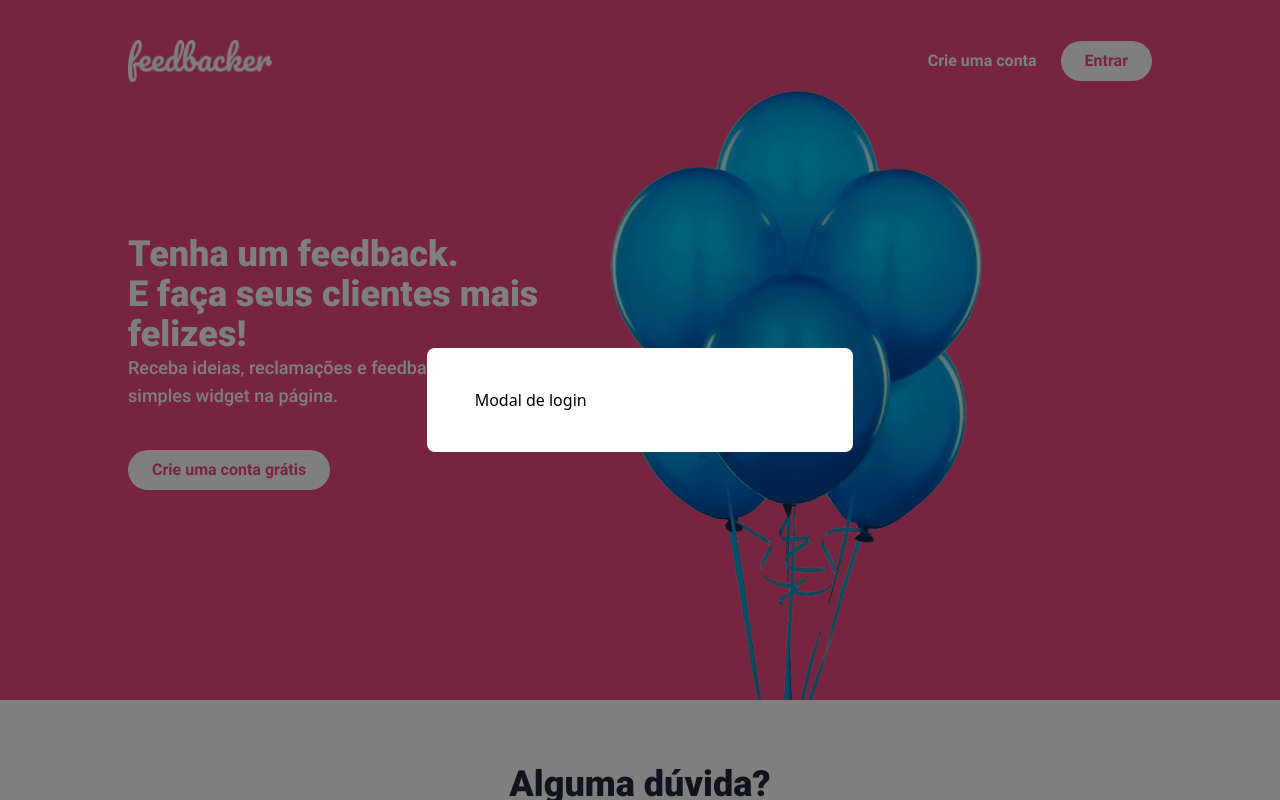
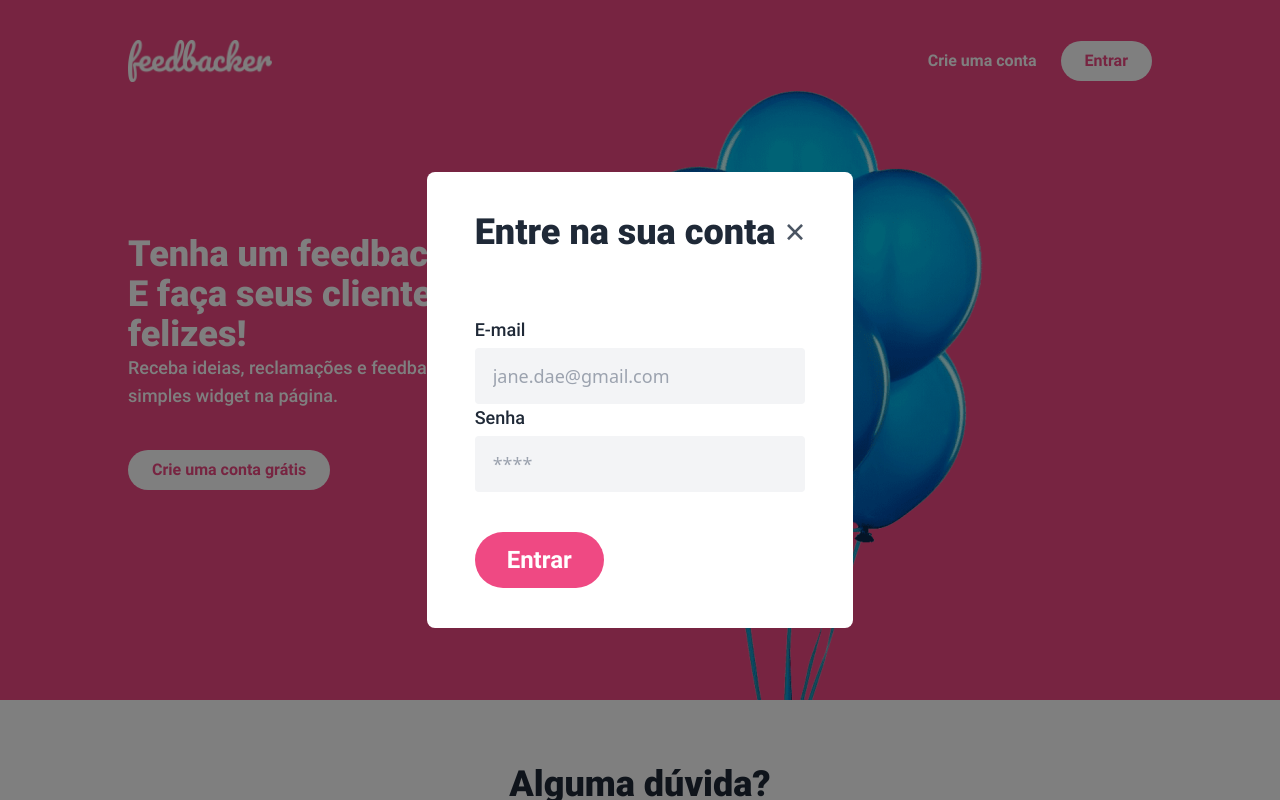
Before and after one commit to vmcustodio/project-feedback-vuejsbr, a Vue app: page / in a window 1280 px wide. Both pictures are taken after a click on the button "Entrar". Shown: the top 800 px of the page. Built offline with nearby package versions, Linux system fonts and the light colour scheme.

Commit message:
feat: add modal login pt1

```diff
--- a/src/components/ModalLogin/index.vue
+++ b/src/components/ModalLogin/index.vue
@@ -1,9 +1,92 @@
 <template>
-  <h1>Modal de login</h1>
+  <div class="flex justify-between">
+    <h1 class="text-4xl font-black text-gray-800">Entre na sua conta</h1>
+
+    <button class="text-4xl text-gray-600 focus:outline-none" @click="close">
+      &times;
+    </button>
+  </div>
+
+  <div class="mt-16">
+    <form @submit.prevent="handleSubmit">
+      <label class="block">
+        <span class="text-lg font-medium text-gray-800">E-mail</span>
+        <input
+          v-model="state.email.value"
+          type="email"
+          :class="{ 'border-brand-danger': !!state.email.errorMessage }"
+          class="block w-full px-4 py-3 mt-1 text-lg bg-gray-100 border-2 border-transparent rounded"
+          placeholder="jane.dae@gmail.com"
+        />
+        <span
+          v-if="!!state.email.erroMessage"
+          class="block font-medium text-brand-danger"
+        >
+          {{ state.email.erroMessage }}
+        </span>
+      </label>
+
+      <label class="block">
+        <span class="text-lg font-medium text-gray-800">Senha</span>
+        <input
+          v-model="state.password.value"
+          type="password"
+          :class="{ 'border-brand-danger': !!state.password.errorMessage }"
+          class="block w-full px-4 py-3 mt-1 text-lg bg-gray-100 border-2 border-transparent rounded"
+          placeholder="****"
+        />
+        <span
+          v-if="!!state.password.erroMessage"
+          class="block font-medium text-brand-danger"
+        >
+          {{ state.password.erroMessage }}
+        </span>
+      </label>
+
+      <button
+        :disabled="state.isLoading"
+        type="submit"
+        :class="{
+          'opacity-50': state.isLoading
+        }"
+        class="px-8 py-3 mt-10 text-2xl font-bold text-white rounded-full bg-brand-main focus:outline-none transition-all duration-150"
+      >
+        Entrar
+      </button>
+    </form>
+  </div>
 </template>
 
 <script>
-export default {}
+import { reactive } from 'vue'
+import useModal from '../../hooks/useModal'
+
+export default {
+  // eslint-disable-next-line space-before-function-paren
+  setup() {
+    // eslint-disable-next-line no-undef
+    const modal = useModal()
+    const state = reactive({
+      hasErros: false,
+      isLoading: false,
+      email: {
+        value: '',
+        errorMessage: ''
+      },
+      password: {
+        value: '',
+        errorMessage: ''
+      }
+    })
+
+    // eslint-disable-next-line space-before-function-paren
+    function handleSubmit() {}
+
+    return {
+      state,
+      close: modal.close,
+      handleSubmit
+    }
+  }
+}
 </script>
-
-<style></style>
```
